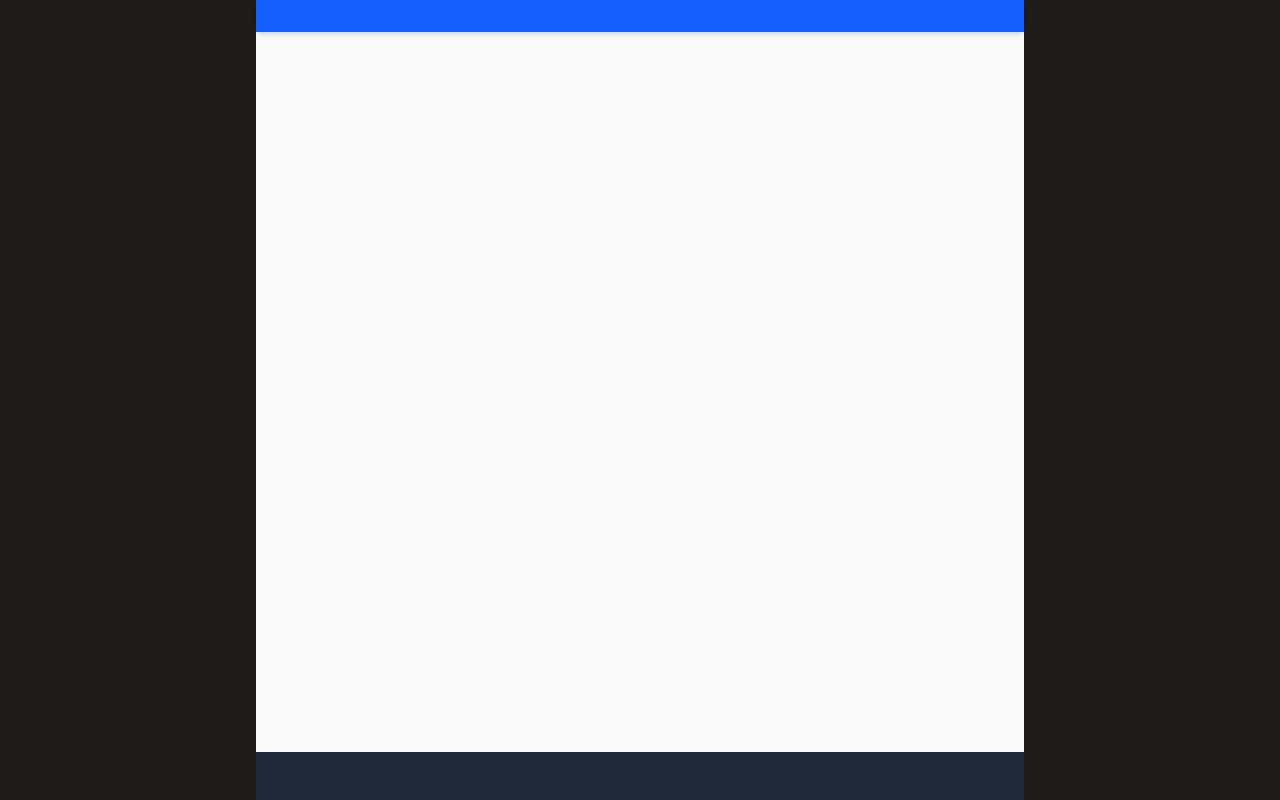
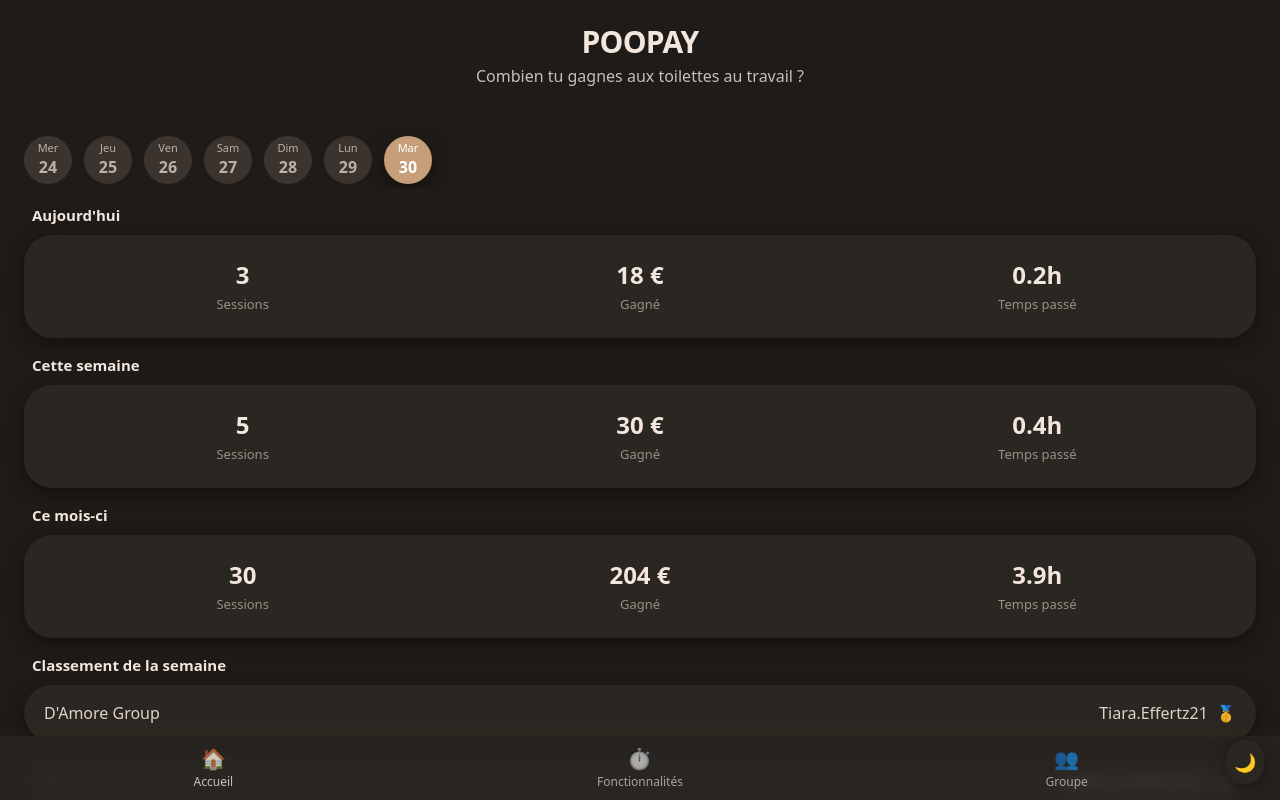
Before and after one commit to HugoLaurent/POOPAY_WEB, a React (Vite) app: page / in a window 1280 px wide. Shown: the top 800 px of the page. Built offline with nearby package versions, Linux system fonts and the light colour scheme.

Commit message:
✨ Réorganisation des composants Header et Layout, ajout de la gestion de thème et intégration de nouvelles statistiques dans le composant Home

```diff
--- a/src/components/Header.jsx
+++ b/src/components/Header.jsx
@@ -1,7 +1,12 @@
 export default function Header() {
   return (
-    <header className="bg-blue-600 text-white py-4 shadow-md">
-      <nav className="container mx-auto flex justify-between items-center px-4"></nav>
+    <header className="pt-6 pb-2 text-center">
+      <h1 className="text-3xl font-extrabold tracking-tight text-poopay-text">
+        POOPAY
+      </h1>
+      <p className="mt-1 text-poopay-text/80">
+        Combien tu gagnes aux toilettes au travail ?
+      </p>
     </header>
   );
 }
--- a/src/components/Layout.jsx
+++ b/src/components/Layout.jsx
@@ -1,15 +1,28 @@
 import { Outlet } from "react-router-dom";
 import Header from "./Header";
 import Footer from "./Footer";
+import { useTheme } from "../hooks/useTheme";
 
 export default function Layout() {
+  const { theme, setTheme } = useTheme();
+
   return (
-    <div className="flex flex-col min-h-screen max-w-3xl m-auto bg-gray-50 text-gray-900">
+    <div className="flex flex-col min-h-screen transition-colors duration-300">
       <Header />
       <main className="flex-1 container mx-auto px-4 py-8">
         <Outlet />
       </main>
       <Footer />
+
+      {/* Petit switcher temporaire (optionnel) */}
+      <div className="fixed bottom-4 right-4 bg-poopay-card shadow-soft rounded-full p-2">
+        <button
+          onClick={() => setTheme(theme === "dark" ? "light" : "dark")}
+          className="text-poopay-text text-lg"
+        >
+          {theme === "dark" ? "☀️" : "🌙"}
+        </button>
+      </div>
     </div>
   );
 }
--- a/src/pages/Home.jsx
+++ b/src/pages/Home.jsx
@@ -1,3 +1,178 @@
+import { useMemo } from "react";
+import { Link } from "react-router-dom";
+
+// utilitaires courts
+const fmtH = (h) => `${h.toFixed(1)}h`;
+const euro = (n) =>
+  new Intl.NumberFormat("fr-FR", {
+    style: "currency",
+    currency: "EUR",
+    maximumFractionDigits: 0,
+  }).format(n);
+
+// ✨ composant carte 3 colonnes (Sessions / Gagné / Temps passé)
+function StatRow({ title, sessions, earned, hours }) {
+  return (
+    <section className="mb-4">
+      <h3 className="px-4 mb-2 text-[15px] font-semibold text-poopay-text">
+        {title}
+      </h3>
+      <div className="mx-2 rounded-3xl bg-poopay-card shadow-soft px-5 py-6">
+        <div className="grid grid-cols-3 text-center">
+          <div>
+            <div className="text-2xl font-semibold text-poopay-text">
+              {sessions}
+            </div>
+            <div className="text-[13px] text-poopay-mute mt-1">Sessions</div>
+          </div>
+          <div>
+            <div className="text-2xl font-semibold text-poopay-text">
+              {euro(earned)}
+            </div>
+            <div className="text-[13px] text-poopay-mute mt-1">Gagné</div>
+          </div>
+          <div>
+            <div className="text-2xl font-semibold text-poopay-text">
+              {fmtH(hours)}
+            </div>
+            <div className="text-[13px] text-poopay-mute mt-1">Temps passé</div>
+          </div>
+        </div>
+      </div>
+    </section>
+  );
+}
+
+// pastilles de jours (ex : mer → mar)
+function DayPills({ activeIndex = 6 }) {
+  const days = useMemo(() => {
+    const labels = ["Mer", "Jeu", "Ven", "Sam", "Dim", "Lun", "Mar"];
+    const dates = ["24", "25", "26", "27", "28", "29", "30"];
+    return labels.map((l, i) => ({ label: l, date: dates[i] }));
+  }, []);
+  return (
+    <div className="flex items-center gap-3 overflow-x-auto px-2 pb-1 pt-2">
+      {days.map((d, i) => {
+        const active = i === activeIndex;
+        return (
+          <button
+            key={d.date}
+            className={[
+              "flex flex-col items-center justify-center shrink-0 w-12 h-12 rounded-full",
+              active
+                ? "bg-poopay-active text-white shadow-soft"
+                : "bg-poopay-pill text-poopay-text/70",
+            ].join(" ")}
+          >
+            <span className="text-[11px] leading-none">{d.label}</span>
+            <span className="mt-0.5 font-semibold">{d.date}</span>
+          </button>
+        );
+      })}
+    </div>
+  );
+}
+
+// item classement
+function RankItem({ left, right, medal }) {
+  const medalEmoji = { 1: "🥇", 2: "🥈", 3: "🥉" }[medal] ?? "🏅";
+  return (
+    <div className="mx-2 mb-3 rounded-3xl bg-poopay-card shadow-soft px-5 py-4 flex items-center justify-between">
+      <div className="text-poopay-text/90">{left}</div>
+      <div className="text-poopay-text/90">
+        {right} <span className="ml-1">{medalEmoji}</span>
+      </div>
+    </div>
+  );
+}
+
 export default function Home() {
-  return <div className="space-y-10"></div>;
+  // 🚩 données mock pour illustrer le style (branche tes vraies stats quand tu veux)
+  const today = { sessions: 3, earned: 18, hours: 0.2 };
+  const week = { sessions: 5, earned: 30, hours: 0.4 };
+  const month = { sessions: 30, earned: 204, hours: 3.9 };
+  const leaders = [
+    { left: "D'Amore Group", right: "Tiara.Effertz21", medal: 1 },
+    { left: "—", right: "Estella_Stiedemann", medal: 2 },
+    { left: "—", right: "Eliseo_Medhurst40", medal: 3 },
+    {
+      left: "Hermann, Wintheiser and Vandervort",
+      right: "Jaden_Halvorson",
+      medal: 1,
+    },
+    { left: "—", right: "Geo_Parker9", medal: 2 },
+    { left: "—", right: "Davonte.Reynolds", medal: 3 },
+  ];
+
+  return (
+    <div className="min-h-[calc(100vh-64px)] bg-poopay-bg pb-24">
+      {/* strip de jours */}
+      <DayPills />
+
+      {/* blocs stats */}
+      <div className="mt-4">
+        <StatRow
+          title="Aujourd'hui"
+          sessions={today.sessions}
+          earned={today.earned}
+          hours={today.hours}
+        />
+        <StatRow
+          title="Cette semaine"
+          sessions={week.sessions}
+          earned={week.earned}
+          hours={week.hours}
+        />
+        <StatRow
+          title="Ce mois-ci"
+          sessions={month.sessions}
+          earned={month.earned}
+          hours={month.hours}
+        />
+      </div>
+
+      {/* classement */}
+      <section className="mt-4">
+        <h3 className="px-4 mb-2 text-[15px] font-semibold text-poopay-text">
+          Classement de la semaine
+        </h3>
+        {leaders.map((l, idx) => (
+          <RankItem key={idx} left={l.left} right={l.right} medal={l.medal} />
+        ))}
+      </section>
+
+      {/* barre d'onglets (fixe en bas) */}
+      <nav className="fixed inset-x-0 bottom-0 h-16 bg-poopay-card/95 backdrop-blur supports-[backdrop-filter]:bg-poopay-card/80 shadow-[0_-6px_20px_rgba(124,84,56,.08)]">
+        <ul className="h-full grid grid-cols-3 text-center text-poopay-text/80">
+          <li className="flex flex-col items-center justify-center">
+            <span className="text-xl">🏠</span>
+            <span className="text-[12px]">Accueil</span>
+          </li>
+          <li className="flex flex-col items-center justify-center opacity-80">
+            <span className="text-xl">⏱️</span>
+            <span className="text-[12px]">Fonctionnalités</span>
+          </li>
+          <li className="flex flex-col items-center justify-center opacity-80">
+            <span className="text-xl">👥</span>
+            <span className="text-[12px]">Groupe</span>
+          </li>
+        </ul>
+      </nav>
+
+      {/* mini footer conformité (facultatif) */}
+      <div className="text-center text-[12px] text-poopay-mute mt-6">
+        <Link to="/privacy" className="underline">
+          Confidentialité
+        </Link>{" "}
+        ·{" "}
+        <Link to="/cookies" className="underline">
+          Cookies
+        </Link>{" "}
+        ·{" "}
+        <Link to="/contact-dpo" className="underline">
+          DPO
+        </Link>
+      </div>
+    </div>
+  );
 }
```
